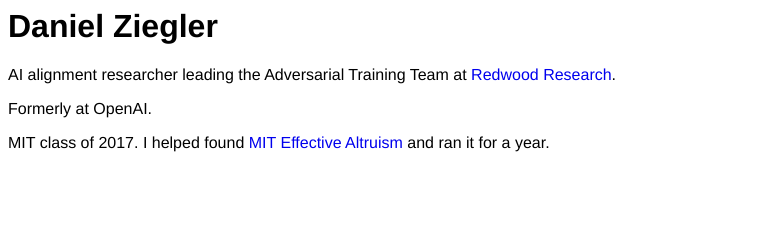
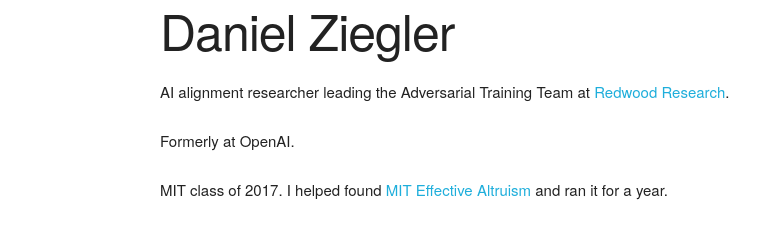
Before and after one commit to daniel-ziegler/daniel-ziegler.github.io, a plain HTML site: page index.html in a window 1280 px wide. Shown: the whole page, without its empty margins (0-784 px from the left). Drawn offline with Linux system fonts and the light colour scheme.

Commit message:
use skeleton

```diff
--- a/index.html
+++ b/index.html
@@ -1,20 +1,16 @@
 <html>
   <head>
     <title>Daniel Ziegler</title>
+	<link rel="stylesheet" href="static/normalize.css" />
+	<link rel="stylesheet" href="static/skeleton.css" />
     <style>
-      body {
-        font-family: Helvetica, Arial, sans-serif;
-      }
       a {
         text-decoration: none;
       }
-	  #container{
-		  max-width: 800px;
-	  }
     </style>
   </head>
   <body>
-    <div id="container">
+    <div class="container">
       <h1>Daniel Ziegler</h1>
       <p>
         AI alignment researcher leading the Adversarial Training Team at
```
